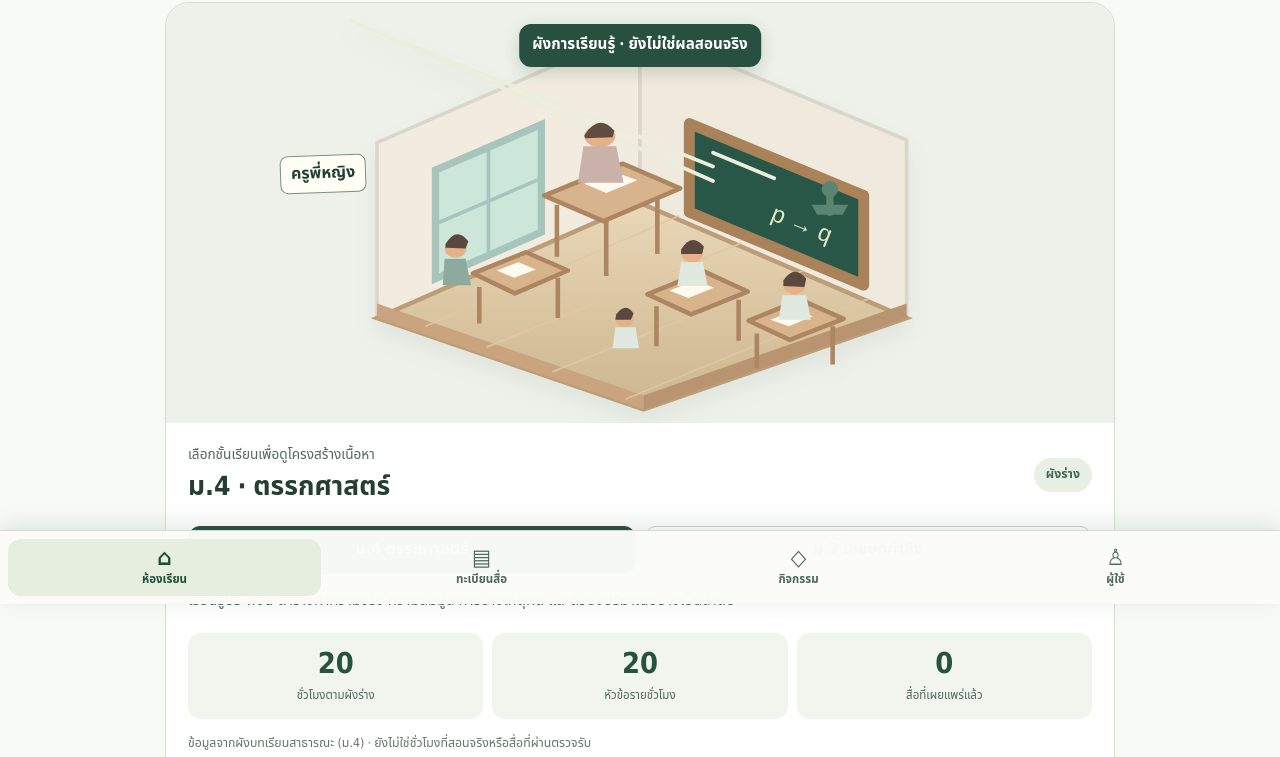
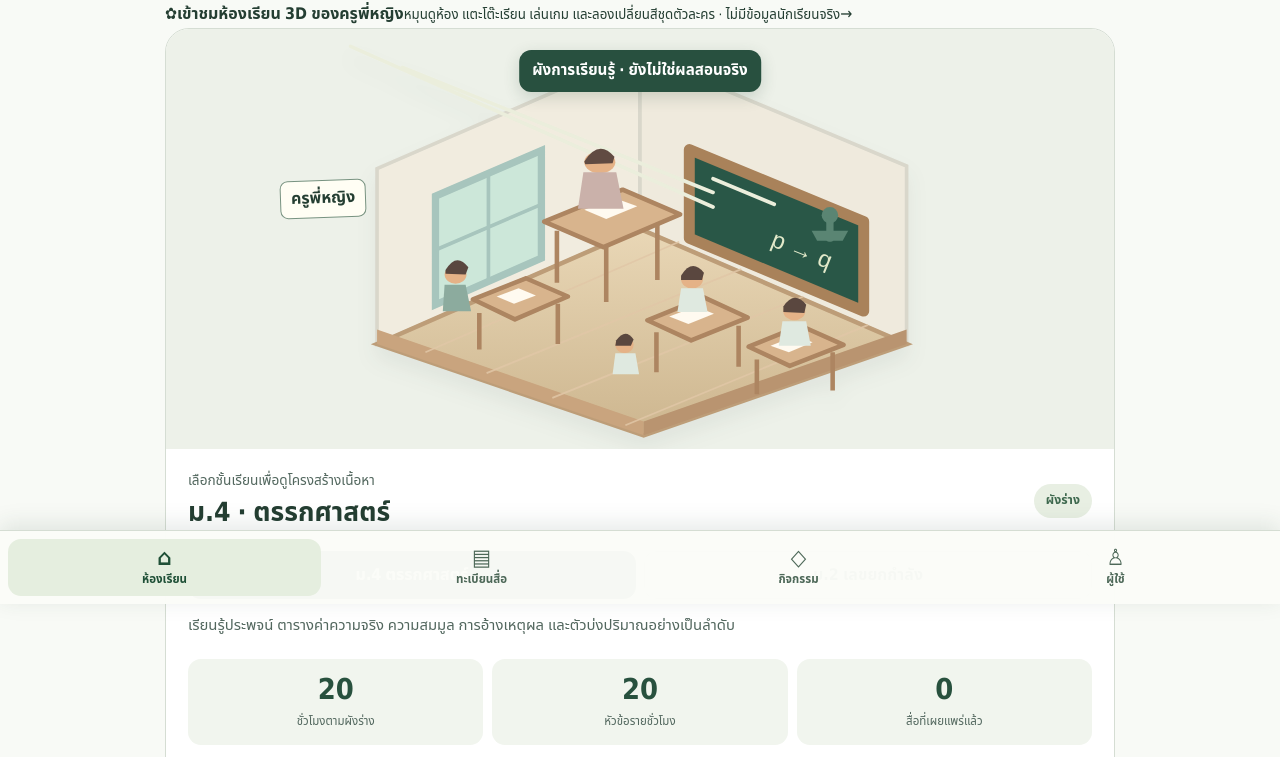
Before and after one commit to infobwd/ying-teaching-hub-web, a plain HTML site: page classroom/index.html in a window 1280 px wide. Shown: the part 196-953 px from the top of the page. Drawn offline with Linux system fonts and the light colour scheme.

Commit message:
feat(classroom): link existing classroom to new 3D world

```diff
--- a/classroom/index.html
+++ b/classroom/index.html
@@ -25,6 +25,7 @@
   <main id="main" class="shell">
     <section id="room" class="room-section" aria-labelledby="pageTitle">
       <div class="section-top"><div><p class="eyebrow">ห้องเรียนคณิตศาสตร์ · พื้นที่สาธารณะ</p><h1 id="pageTitle">ห้องเรียนครูพี่หญิง</h1></div><span class="status-pill">เวอร์ชันต้นแบบ</span></div>
+      <a href="./world/" class="world-entry"><span class="world-flower" aria-hidden="true">✿</span><span><strong>เข้าชมห้องเรียน 3D ของครูพี่หญิง</strong><small>หมุนดูห้อง แตะโต๊ะเรียน เล่นเกม และลองเปลี่ยนสีชุดตัวละคร · ไม่มีข้อมูลนักเรียนจริง</small></span><span aria-hidden="true">→</span></a>
       <div class="classroom-panel">
         <div class="scene">
           <span class="scene-badge">ผังการเรียนรู้ · ยังไม่ใช่ผลสอนจริง</span>
```
